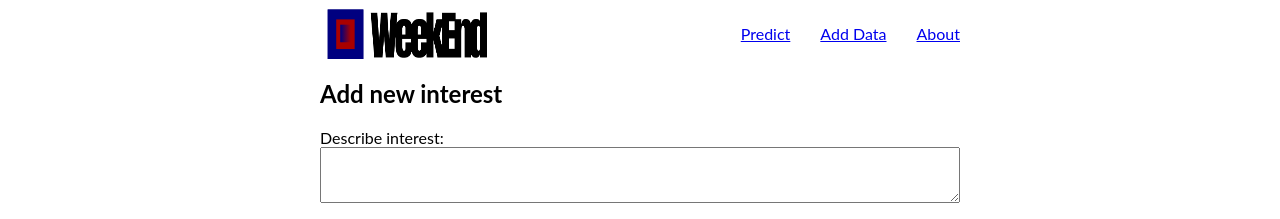
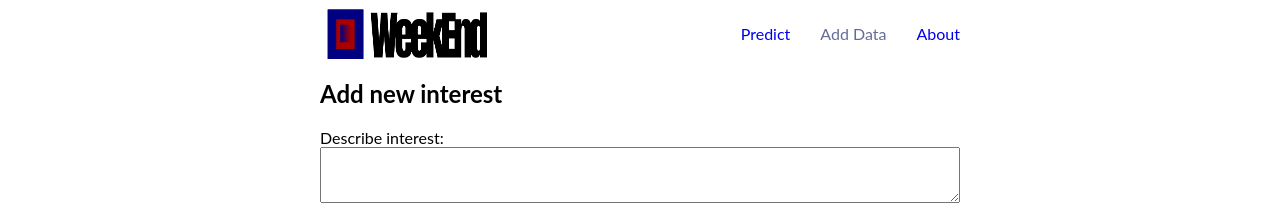
Before and after one commit to harshshredding/weekend, a Flask app: page /create in a window 1280 px wide. Shown: the top 219 px of the page. Run offline with Flask 3, Linux system fonts and the light colour scheme; data that the repository does not hold is empty.

Commit message:
highlight current page in navbar

```diff
--- a/static/css/styles.css
+++ b/static/css/styles.css
@@ -50,6 +50,14 @@ body {
     margin-left: 30px;
 }
 
+.navbar__link {
+    text-decoration: none;
+}
+
+.navbar__link__active {
+    color: #636b99;
+}
+
 .form {
     display: flex;
     flex-direction: column;
--- a/templates/create.html
+++ b/templates/create.html
@@ -17,7 +17,7 @@
                     <a href="#" class="navbar__link">Predict</a>
                 </li>
                 <li class="navbar__navigation-item">
-                    <a href="#" class="navbar__link">Add Data</a>
+                    <a href="#" class="navbar__link navbar__link__active">Add Data</a>
                 </li>
                 <li class="navbar__navigation-item">
                     <a href="#" class="navbar__link">About</a>
```
